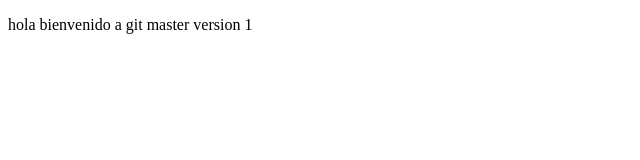
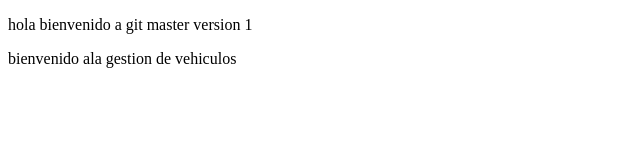
Before and after one commit to rrobledo19/GENEV1, a plain HTML site: page index.html in a window 1280 px wide. Shown: the whole page, without its empty margins (0-640 px from the left). Drawn offline with Linux system fonts and the light colour scheme.

Commit message:
version a prueba 1

```diff
--- a/index.html
+++ b/index.html
@@ -7,5 +7,6 @@
 </head>
 <body>
     <p>hola bienvenido a git master version 1</p>
+    <p> bienvenido ala gestion de vehiculos</p>
 </body>
 </html>
```
Also changed, not shown: ejecutar.css (added).
